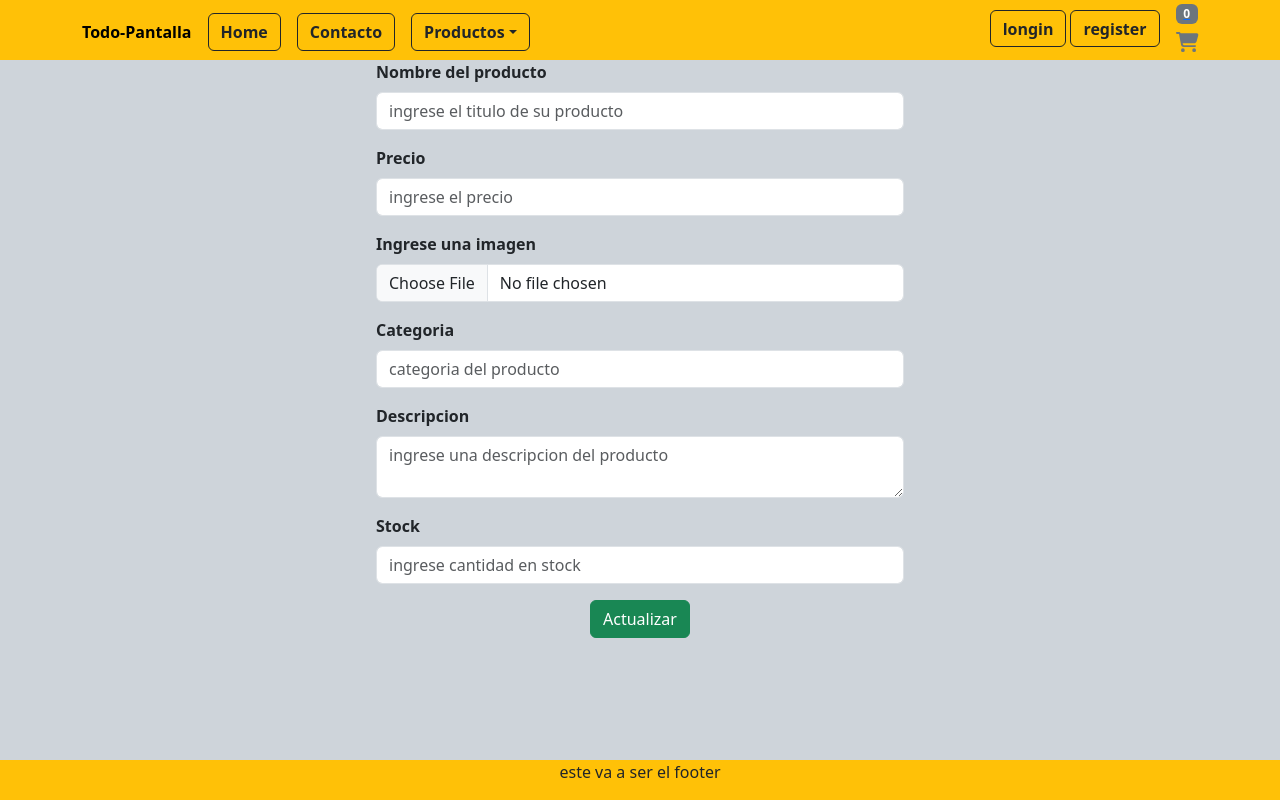
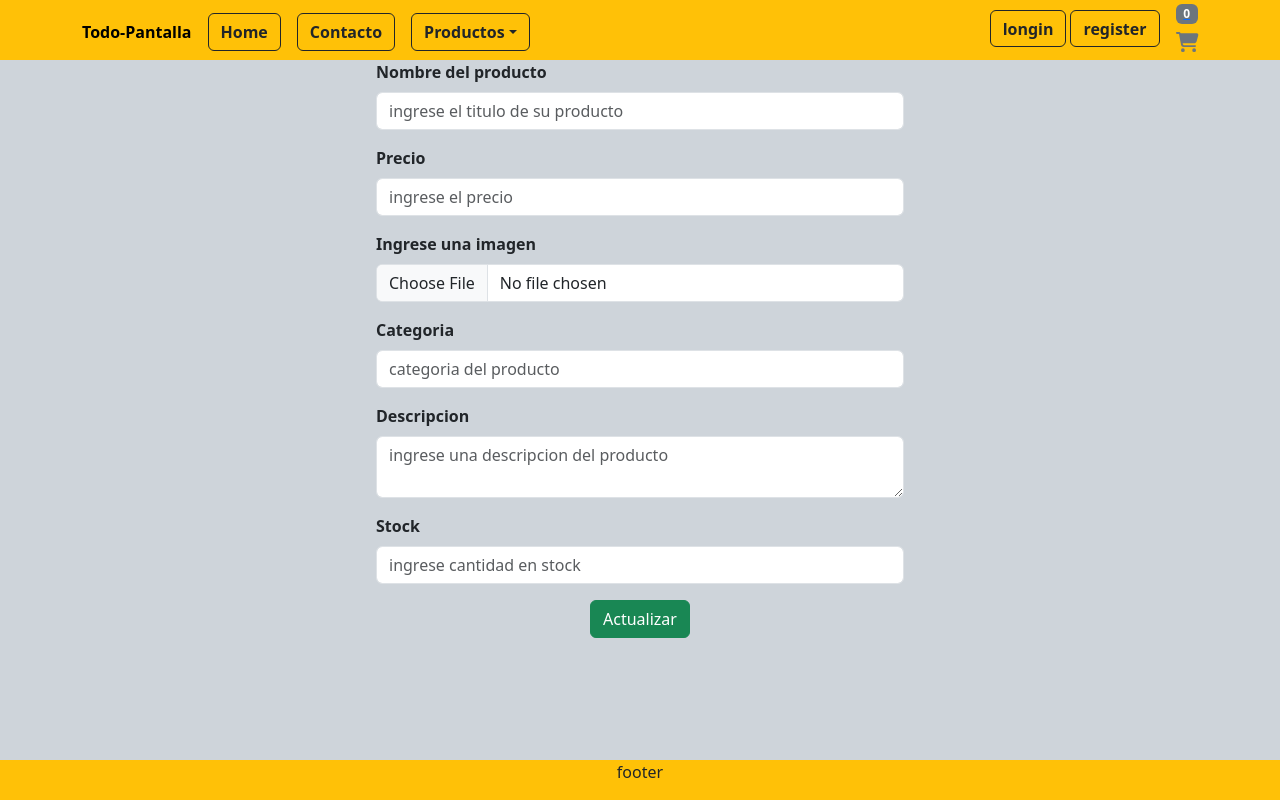
Before and after one commit to AleMot94/Ecommerce, a React (Create React App) app: page /modificar in a window 1280 px wide. Built offline with nearby package versions, Linux system fonts and the light colour scheme; no server answers.

Commit message:
version 1.0.0

```diff
--- a/src/componentes/Footer/Footer.js
+++ b/src/componentes/Footer/Footer.js
@@ -1,7 +1,7 @@
 const Footer = () => {
   return (
     <div className="bg-warning">
-      <p>este va a ser el footer</p>
+      <p>footer</p>
     </div>
   );
 };
```
